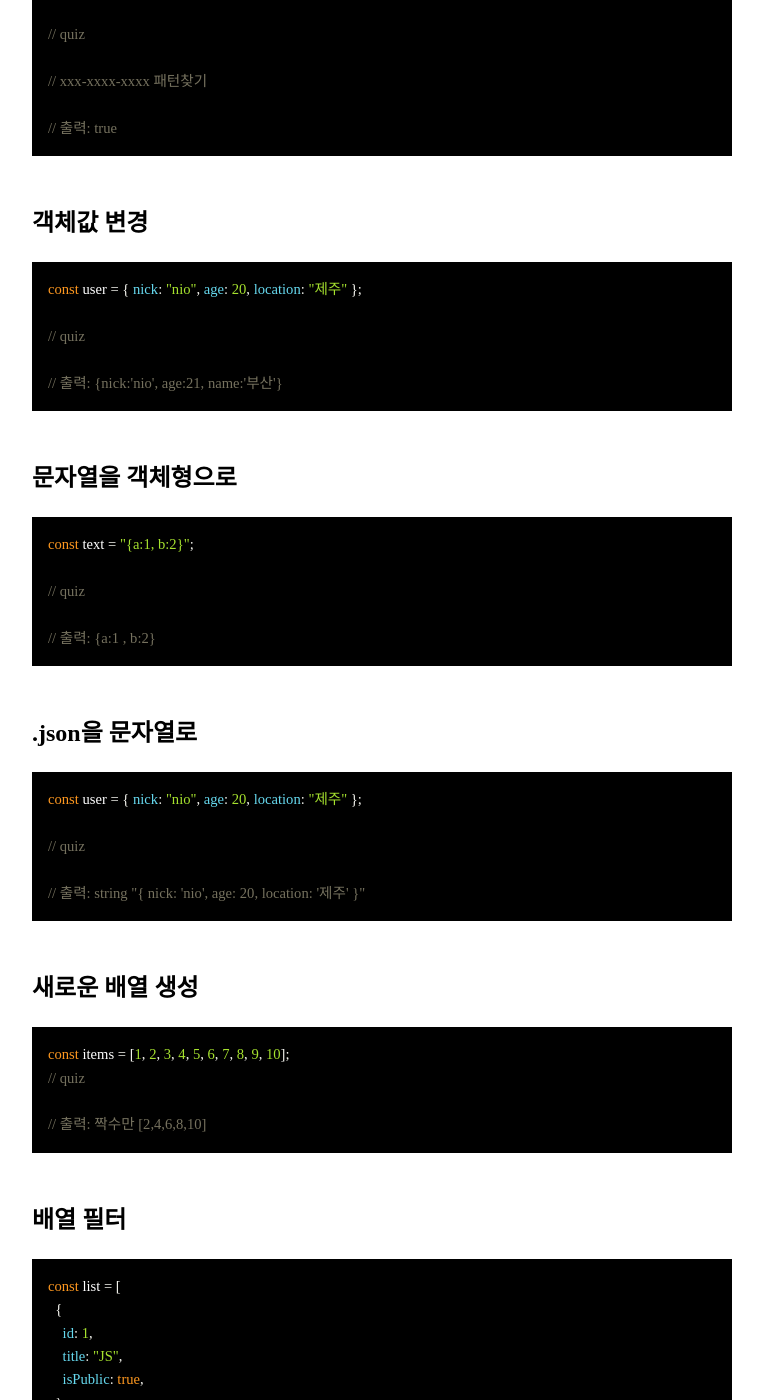
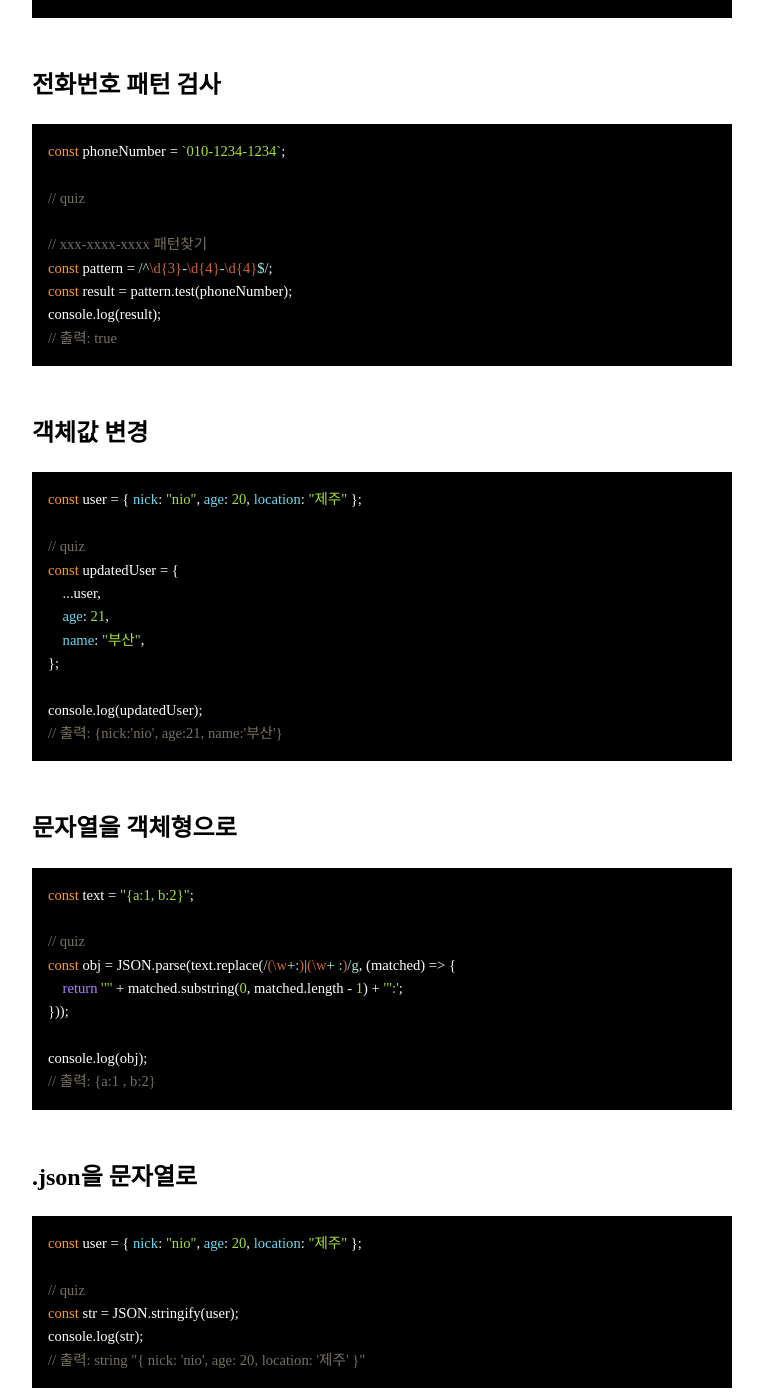
Before and after one commit to domicmeia/domicmeia.github.io, a Jekyll site: the page built from _posts/2023-03-27-고급웹개발론 퀴즈 풀이.md, in a window 1280 px wide and 1400 px high, scrolled down 4592 px. Shown: the whole window, without its empty margins (258-1021 px from the left). Built offline with Jekyll 4.4.1, drawn with Linux system fonts in a browser that asks for light colours; some web fonts are replaced; some of the changed text lies outside the part shown.

Commit message:
고급웹 추가

````diff
--- a/_posts/2023-03-27-고급웹개발론 퀴즈 풀이.md
+++ b/_posts/2023-03-27-고급웹개발론 퀴즈 풀이.md
@@ -4,6 +4,7 @@ category: Note
 use_math: true
 ---
 > `제주대학교 고급웹개발론` 퀴즈
+
 ---
 {: data-content="1번째 수업"}
 
@@ -152,6 +153,13 @@ const pageSize = 3;
 
 // quiz
 // pageSize에 따라 배열값 분리해서 출력
+const result = [];
+for (let i = 0; i < items.length; i += pageSize) {
+    const page = items.slice(i, i + pageSize);
+    result.push(page);
+}
+
+console.log(result);
 
 // 출력: [ [a,b,c], [d,e,f], [g,h,i], [j] ]
 ```
@@ -164,6 +172,7 @@ const pageSize = 3;
 
 const getStartIndexByPage = function (page) {
   // quiz
+  return (page - 1) * pageSize;
 };
 
 // 출력
@@ -180,7 +189,9 @@ const phoneNumber = `010-1234-1234`;
 // quiz
 
 // xxx-xxxx-xxxx 패턴찾기
-
+const pattern = /^\d{3}-\d{4}-\d{4}$/;
+const result = pattern.test(phoneNumber);
+console.log(result);
 // 출력: true
 ```
 
@@ -190,7 +201,13 @@ const phoneNumber = `010-1234-1234`;
 const user = { nick: "nio", age: 20, location: "제주" };
 
 // quiz
+const updatedUser = {
+    ...user,
+    age: 21,
+    name: "부산",
+};
 
+console.log(updatedUser);
 // 출력: {nick:'nio', age:21, name:'부산'}
 ```
 
@@ -200,7 +217,11 @@ const user = { nick: "nio", age: 20, location: "제주" };
 const text = "{a:1, b:2}";
 
 // quiz
+const obj = JSON.parse(text.replace(/(\w+:)|(\w+ :)/g, (matched) => {
+    return '"' + matched.substring(0, matched.length - 1) + '":';
+}));
 
+console.log(obj);
 // 출력: {a:1 , b:2}
 ```
 
@@ -210,7 +231,8 @@ const text = "{a:1, b:2}";
 const user = { nick: "nio", age: 20, location: "제주" };
 
 // quiz
-
+const str = JSON.stringify(user);
+console.log(str);
 // 출력: string "{ nick: 'nio', age: 20, location: '제주' }"
 ```
 
@@ -219,7 +241,8 @@ const user = { nick: "nio", age: 20, location: "제주" };
 ```js
 const items = [1, 2, 3, 4, 5, 6, 7, 8, 9, 10];
 // quiz
-
+const evenNumbers = items.filter(num => num % 2 === 0);
+console.log(evenNumbers);
 // 출력: 짝수만 [2,4,6,8,10]
 ```
 
@@ -260,6 +283,7 @@ const list = [
 const dday = "2022-02-02";
 
 // quiz
-
+const evenNum = items.filter(num => num % 2 === 0);
+console.log(evenNum);
 // 출력: '2022-02-03'
 ```
````
